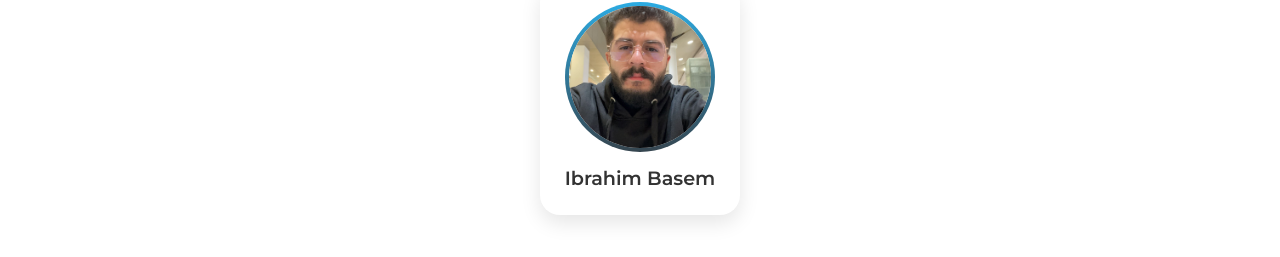
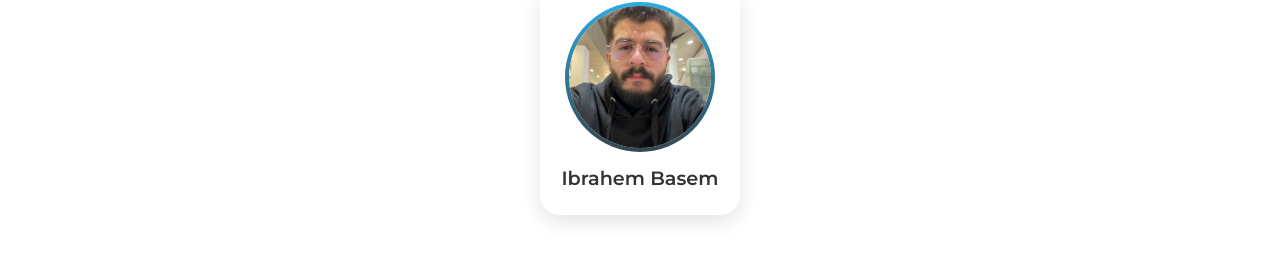
Before and after one commit to Y-ZER0/IEEE-Computational-Intelligence-Society, a React (Create React App) app: page / in a window 1280 px wide. Shown: the part 8108-8365 px from the top of the page. Built offline with nearby package versions, Linux system fonts and the light colour scheme; a web font is replaced by a local one.

Commit message:
added form link & IBRAHEM with e

```diff
--- a/src/components/HeroContent.jsx
+++ b/src/components/HeroContent.jsx
@@ -223,7 +223,7 @@ function HeroContent() {
             Welcome to the IEEE Computational Intelligence Society (CIS) at the University of Jordan.
           </p>
           <div className="button-container">
-            <a href="#join" className="btn btn--primary">
+            <a href="https://docs.google.com/forms/d/e/1FAIpQLSdhra1Ew0o1LB-zTGFTN4Alj7JDKvBl83xG-hGHtgRv18JATQ/viewform" className="btn btn--primary">
               <span>Join Us</span>
             </a>
           </div>
--- a/src/components/StarsOfMonth.jsx
+++ b/src/components/StarsOfMonth.jsx
@@ -34,7 +34,7 @@ const StarsOfMonth = ({ isDarkMode }) => {
     },
     {
         id: 6,
-        name: "Ibrahim Basem",
+        name: "Ibrahem Basem",
         image: `${process.env.PUBLIC_URL}/images/Ibrahim.jpg`
     }
   ];
```
